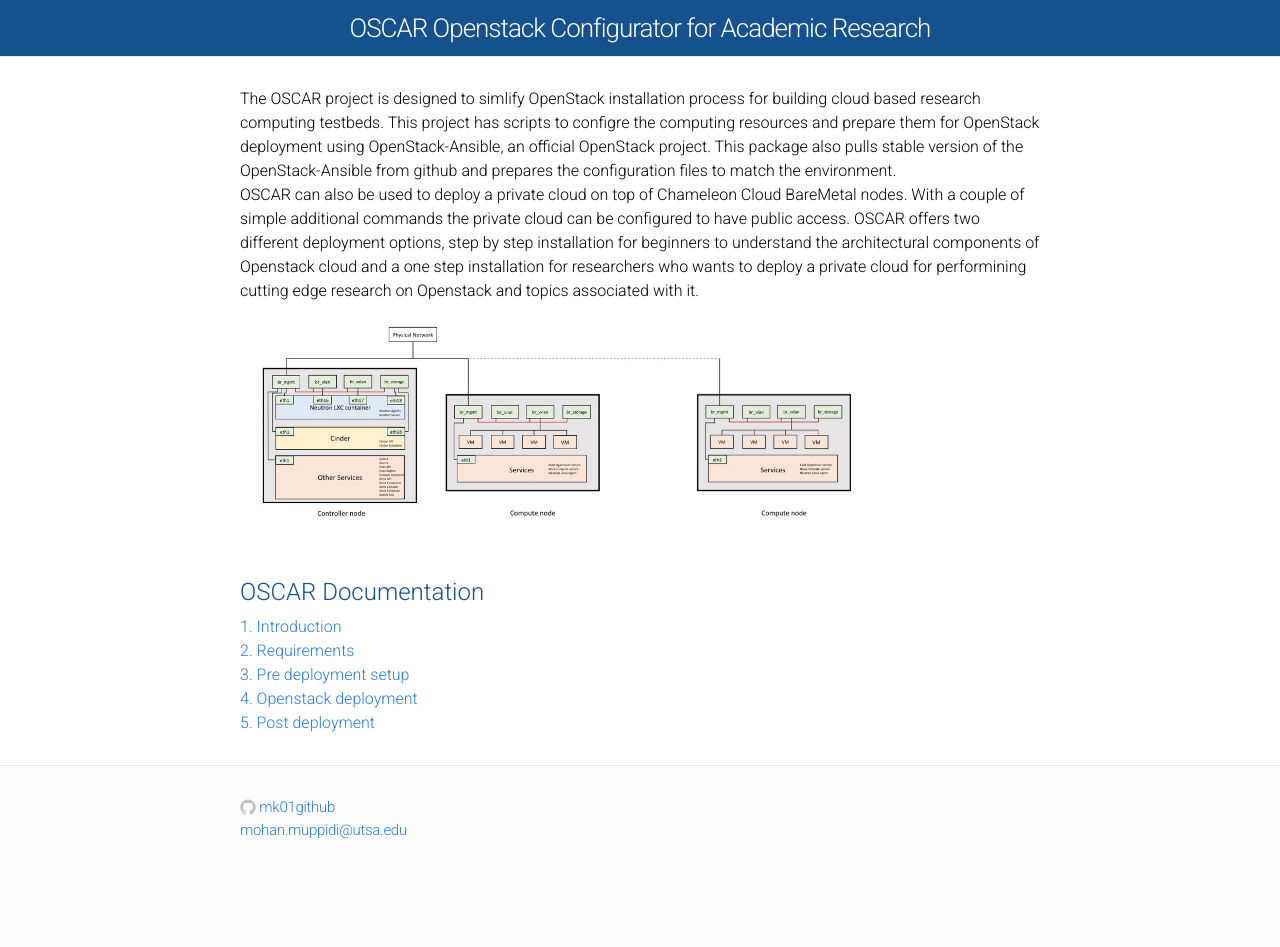
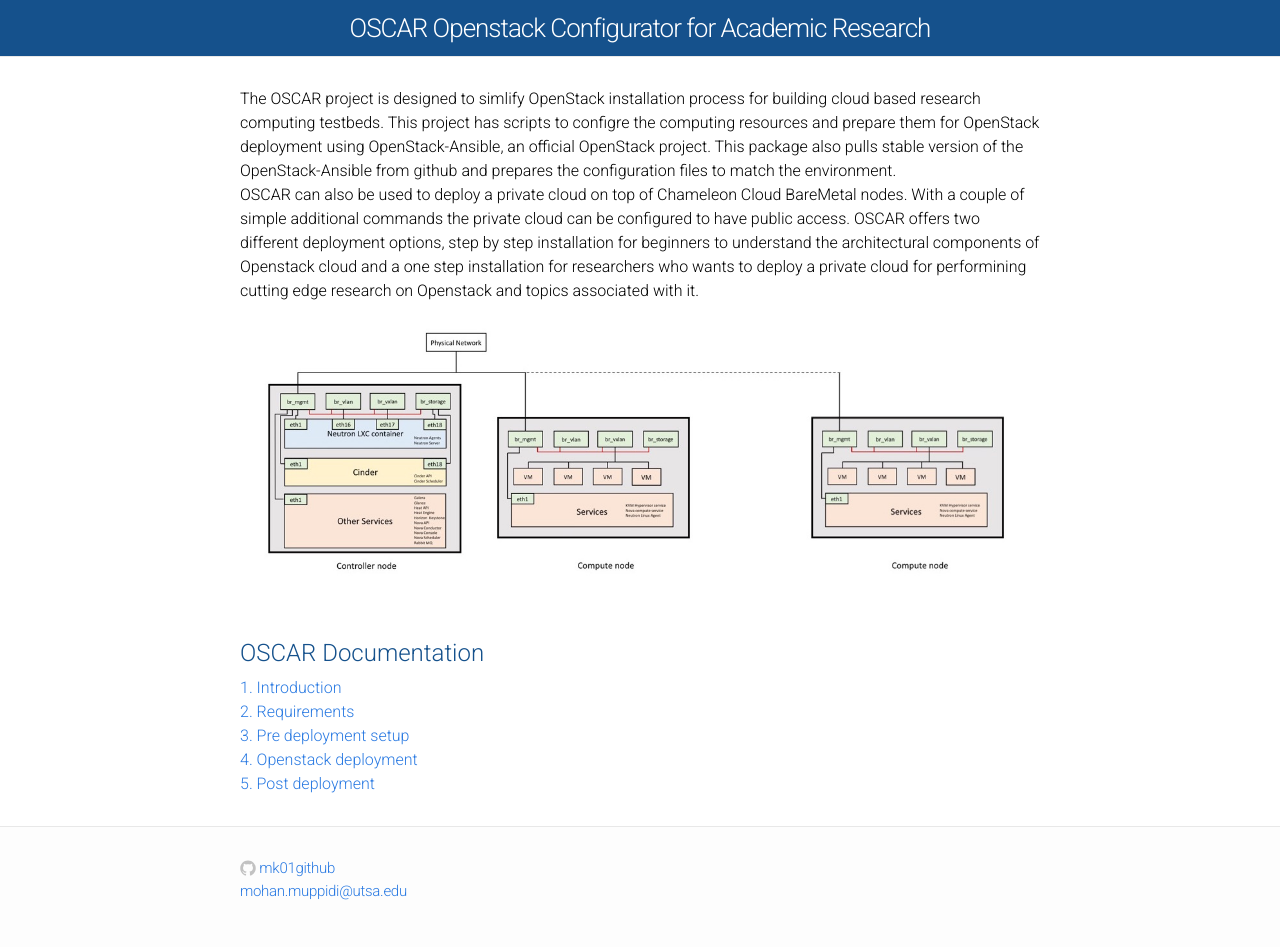
Before and after one commit to cloudandbigdatalab/OSCAR, a Jekyll site: the page built from index.html, in a window 1280 px wide. Built offline with Jekyll 4.4.1, drawn with Linux system fonts in a browser that asks for light colours; Markdown is read by kramdown in place of the engine named in the settings; before the commit the page ends 900 px from its top, so only the background shows below that.

Commit message:
Update index.html

```diff
--- a/index.html
+++ b/index.html
@@ -13,7 +13,7 @@
 </div>
 
 <div>
-      <img src="https://github.com/cloudandbigdatalab/OSCAR/blob/gh-pages/assets/figures/Slide7.jpg?raw=True" width="80%">
+      <img src="https://github.com/cloudandbigdatalab/OSCAR/blob/gh-pages/assets/figures/Slide7.jpg?raw=True" width="100%">
 </div>
 
 <div class="module-header">
```
